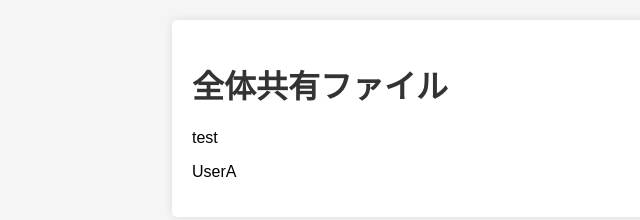
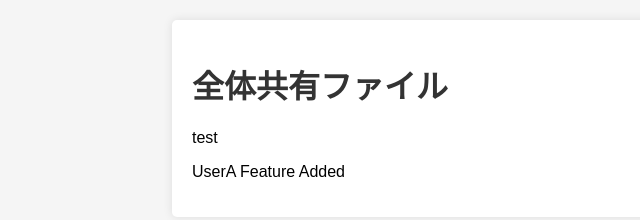
Before and after one commit to jn-nice2h/php-workshop, a plain HTML site: page index.html in a window 1280 px wide. Shown: the whole page, without its empty margins (48-688 px from the left). Drawn offline with Linux system fonts and the light colour scheme.

Commit message:
追加コメントUserA

```diff
--- a/index.html
+++ b/index.html
@@ -9,7 +9,7 @@
     <div class="container">
         <h1>全体共有ファイル</h1>
         <p>test</p>
-        <p>UserA</p>
+        <p>UserA Feature Added</p>
     </div>
 </body>
 </html>
```
